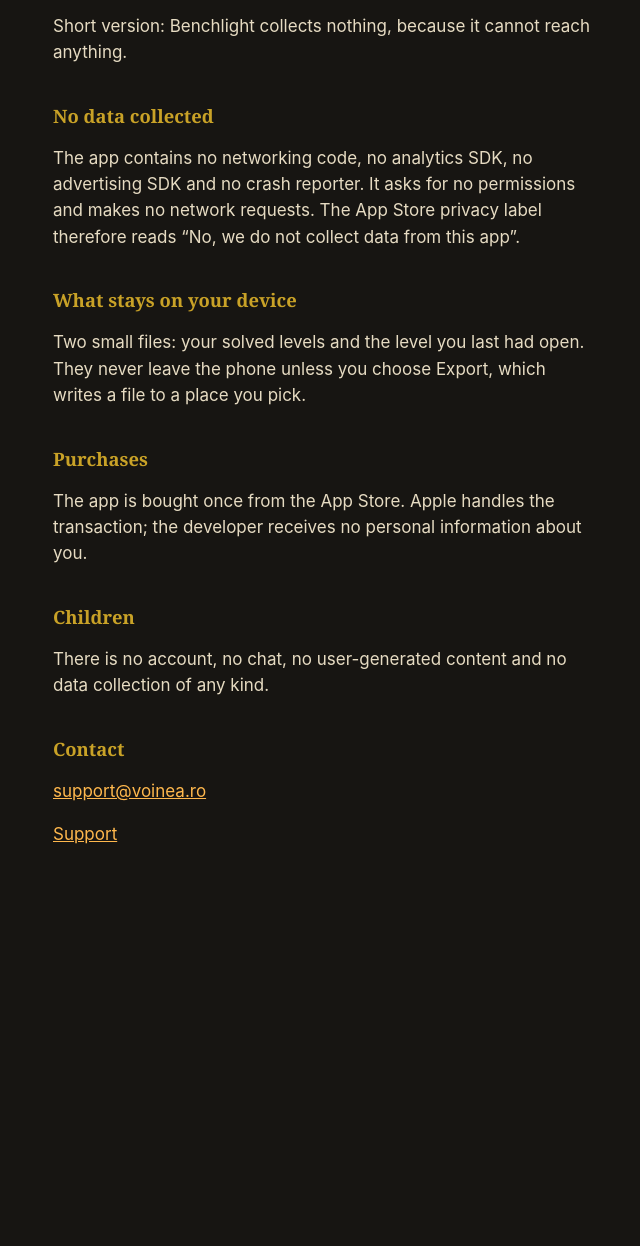
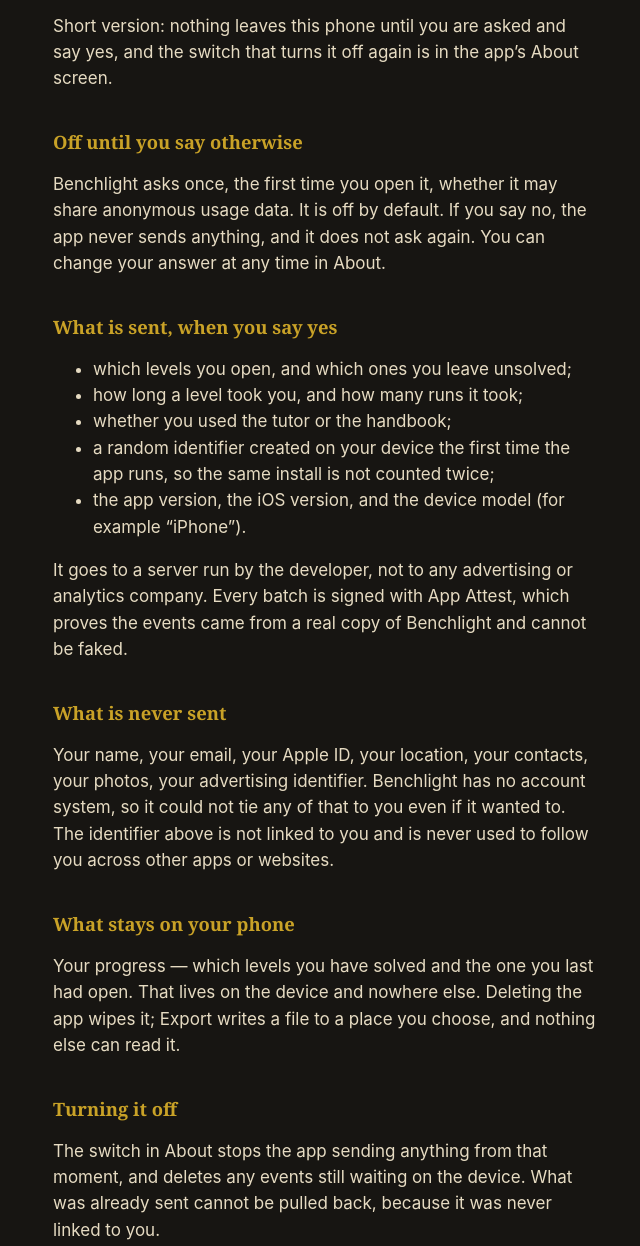
Before and after one commit to vladimir-voinea/benchlight-support, a plain HTML site: page privacy.html in a window 1280 px wide. Shown: the part 140-1386 px from the top of the page, without its empty margins (315-955 px from the left). Before the commit the page ends 1069 px from the top, so only its background shows below. Drawn offline with Linux system fonts and the light colour scheme.

Commit message:
Privacy: analytics exists, is opt-in, and is described honestly

```diff
--- a/privacy.html
+++ b/privacy.html
@@ -13,16 +13,36 @@
 </style></head><body><main>
 <p class="kicker">Benchlight</p>
 <h1>Privacy</h1>
-<p>Short version: Benchlight collects nothing, because it cannot reach anything.</p>
-<h2>No data collected</h2>
-<p>The app contains no networking code, no analytics SDK, no advertising SDK and no crash reporter. It asks for no permissions and makes no network requests. The App Store privacy label therefore reads &ldquo;No, we do not collect data from this app&rdquo;.</p>
-<h2>What stays on your device</h2>
-<p>Two small files: your solved levels and the level you last had open. They never leave the phone unless you choose Export, which writes a file to a place you pick.</p>
+<p>Short version: nothing leaves this phone until you are asked and say yes, and the switch that turns it off again is in the app&rsquo;s About screen.</p>
+
+<h2>Off until you say otherwise</h2>
+<p>Benchlight asks once, the first time you open it, whether it may share anonymous usage data. It is off by default. If you say no, the app never sends anything, and it does not ask again. You can change your answer at any time in About.</p>
+
+<h2>What is sent, when you say yes</h2>
+<ul>
+<li>which levels you open, and which ones you leave unsolved;</li>
+<li>how long a level took you, and how many runs it took;</li>
+<li>whether you used the tutor or the handbook;</li>
+<li>a random identifier created on your device the first time the app runs, so the same install is not counted twice;</li>
+<li>the app version, the iOS version, and the device model (for example &ldquo;iPhone&rdquo;).</li>
+</ul>
+<p>It goes to a server run by the developer, not to any advertising or analytics company. Every batch is signed with App Attest, which proves the events came from a real copy of Benchlight and cannot be faked.</p>
+
+<h2>What is never sent</h2>
+<p>Your name, your email, your Apple ID, your location, your contacts, your photos, your advertising identifier. Benchlight has no account system, so it could not tie any of that to you even if it wanted to. The identifier above is not linked to you and is never used to follow you across other apps or websites.</p>
+
+<h2>What stays on your phone</h2>
+<p>Your progress &mdash; which levels you have solved and the one you last had open. That lives on the device and nowhere else. Deleting the app wipes it; Export writes a file to a place you choose, and nothing else can read it.</p>
+
+<h2>Turning it off</h2>
+<p>The switch in About stops the app sending anything from that moment, and deletes any events still waiting on the device. What was already sent cannot be pulled back, because it was never linked to you.</p>
+
 <h2>Purchases</h2>
 <p>The app is bought once from the App Store. Apple handles the transaction; the developer receives no personal information about you.</p>
+
 <h2>Children</h2>
-<p>There is no account, no chat, no user-generated content and no data collection of any kind.</p>
+<p>There is no account, no chat, no user-generated content, no advertising, and no tracking of any kind.</p>
+
 <h2>Contact</h2>
 <p><a href="mailto:support@voinea.ro">support@voinea.ro</a></p>
-<p><a href="index.html">Support</a></p>
 </main></body></html>
```
